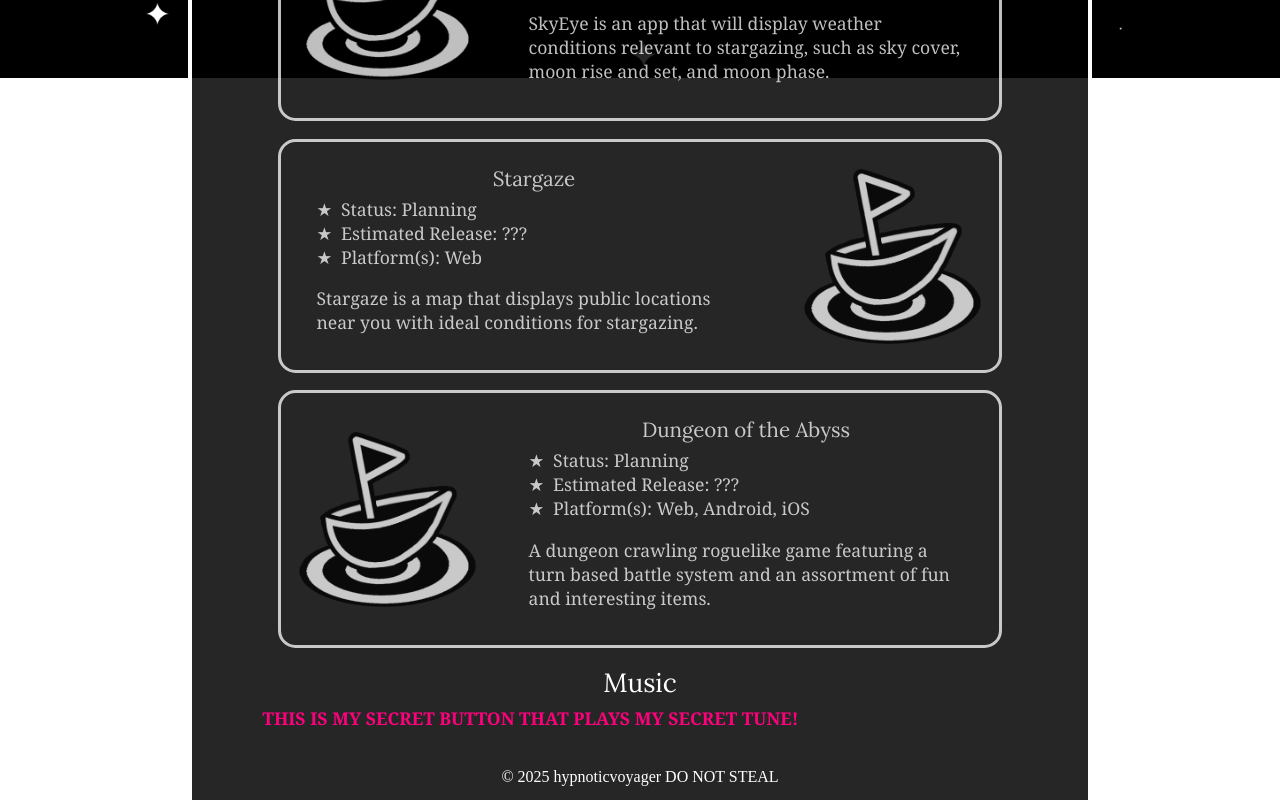
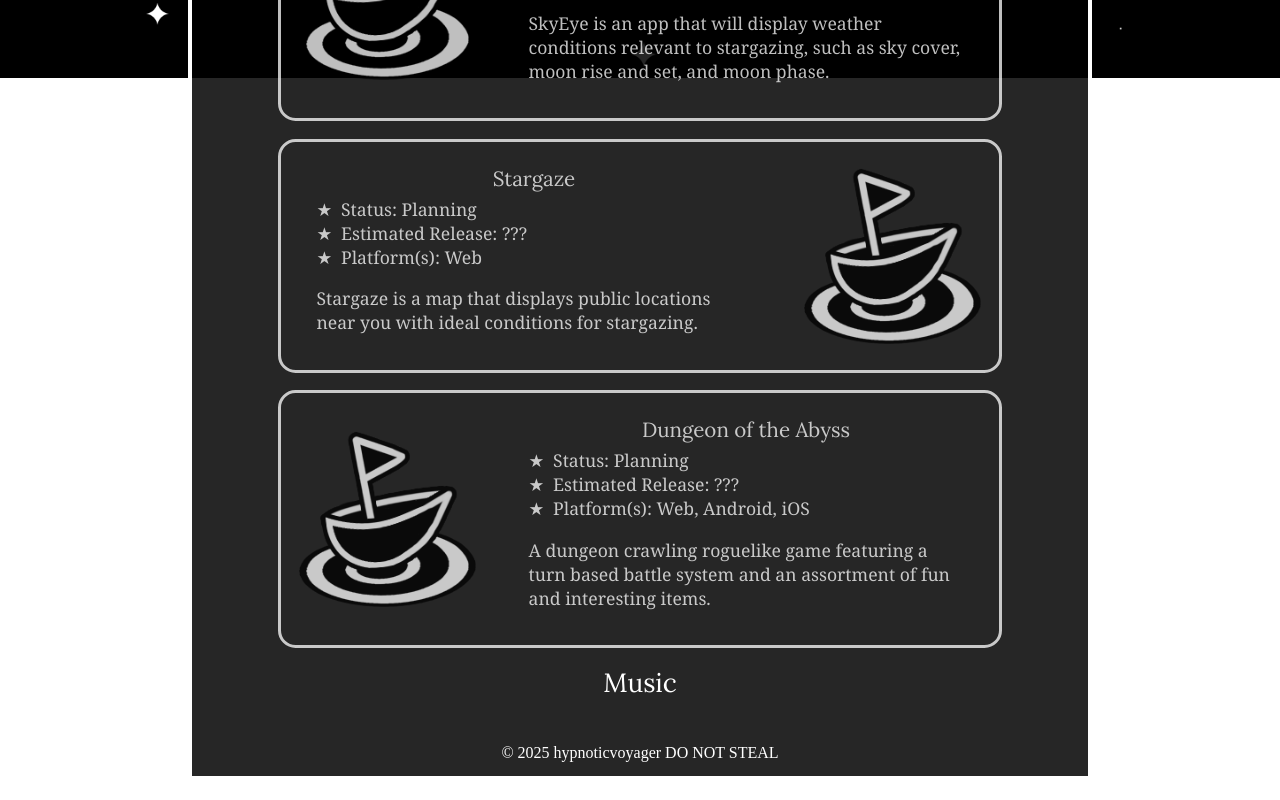
Before and after one commit to hypnoticvoyager/hypnoticvoyager.github.io, a React (Vite) app: page /projects in a window 1280 px wide. Shown: the part 722-1522 px from the top of the page. After the commit the page ends 1498 px from the top, so only its background shows below. Built offline with nearby package versions, Linux system fonts and the light colour scheme.

Commit message:
Update Projects.jsx

```diff
--- a/src/pages/Projects.jsx
+++ b/src/pages/Projects.jsx
@@ -144,7 +144,6 @@ const Projects = () => {
             </section>
             <section id="prj-music">
                 <h2>Music</h2>
-                <a onClick={() => {musicChangePath("/music/whirlpool.mp3");}}>THIS IS MY SECRET BUTTON THAT PLAYS MY SECRET TUNE!</a>
             </section>
         </>
     )
```
